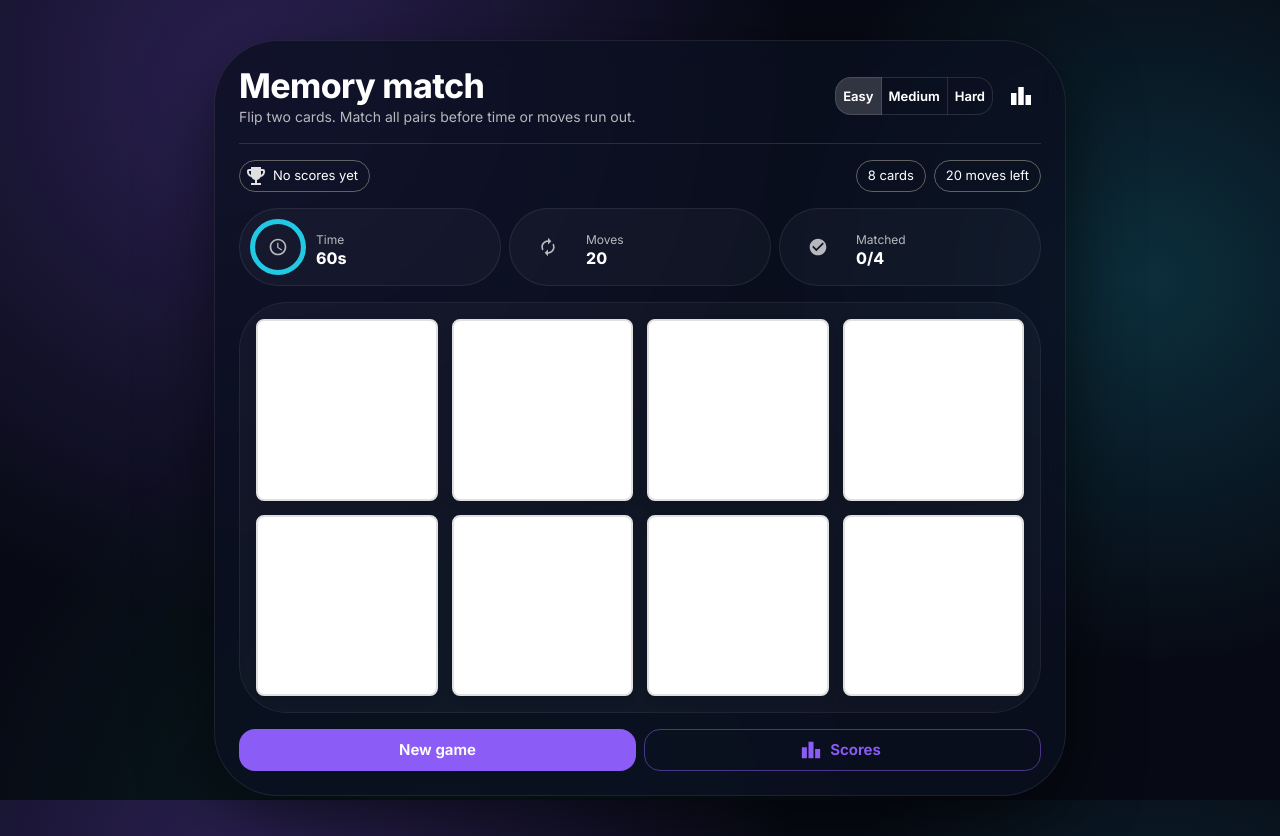
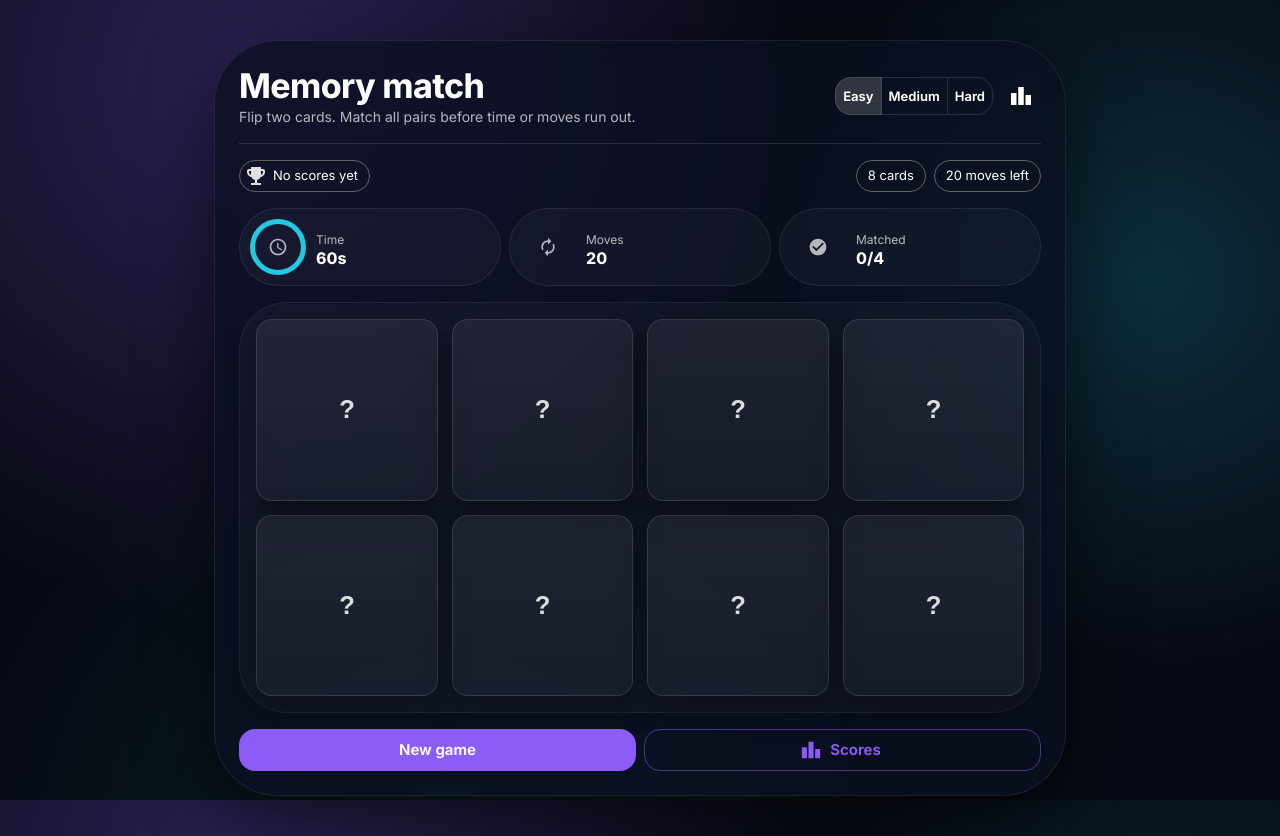
Before and after one commit to binesh-b0/memory-game, a React (Vite) app: page / in a window 1280 px wide. Built offline with nearby package versions, Linux system fonts and the light colour scheme.

Commit message:
card ui improvements

```diff
--- a/src/components/Card.tsx
+++ b/src/components/Card.tsx
@@ -1,4 +1,5 @@
 import { motion } from 'framer-motion';
+import { alpha, styled, useTheme } from '@mui/material/styles';
 
 type CardProps = {
   value: number;
@@ -7,85 +8,86 @@ type CardProps = {
   onClick: () => void;
 };
 
-export default function Card({ value, isFlipped, isMatched, onClick }: CardProps) {
-  return (
-    <motion.div
-      onClick={!isMatched ? onClick : undefined}
-      style={{
+const CardButton = styled(motion.button)(({ theme }) => ({
   width: '100%',
   height: '100%',
-        perspective: '1000px',
-        cursor: isMatched ? 'default' : 'pointer'
-      }}
-      animate={{
-        rotateY: isFlipped ? 180 : 0,
-        scale: isMatched ? 0.95 : 1
+  padding: 0,
+  border: 0,
+  background: 'transparent',
+  cursor: 'pointer',
+  display: 'block',
+  perspective: 1000,
+  WebkitTapHighlightColor: 'transparent',
+  borderRadius: theme.shape.borderRadius,
+  '&:disabled': {
+    cursor: 'default',
+  },
+  '&:focus-visible': {
+    outline: `3px solid ${alpha(theme.palette.primary.main, 0.6)}`,
+    outlineOffset: 2,
+  },
+}));
 
-      }}
-      transition={{ duration: 0.6 }}
-    >
-      {/* Card Container */}
-      <motion.div
-        style={{
+const CardInner = styled(motion.div)(({ theme }) => ({
   position: 'relative',
   width: '100%',
   height: '100%',
-          minWidth: '80px',
   transformStyle: 'preserve-3d',
-        }}
+  borderRadius: theme.shape.borderRadius,
+}));
+
+const Face = styled('div')(({ theme }) => ({
+  position: 'absolute',
+  inset: 0,
+  backfaceVisibility: 'hidden',
+  display: 'grid',
+  placeItems: 'center',
+  borderRadius: theme.shape.borderRadius,
+  border: `1px solid ${alpha(theme.palette.common.white, 0.12)}`,
+  boxShadow: `0 12px 30px ${alpha('#000', 0.35)}`,
+  userSelect: 'none',
+}));
+
+export default function Card({ value, isFlipped, isMatched, onClick }: CardProps) {
+  const theme = useTheme();
+  const faces = ['🧠', '⚡', '🌙', '🔥', '🎧', '🧩', '🍀', '🚀'];
+  const face = faces[value - 1] ?? '⭐';
+
+  const backGradient = isMatched
+    ? `linear-gradient(135deg, ${alpha(theme.palette.success.main, 0.95)}, ${alpha(theme.palette.success.dark, 0.9)})`
+    : `linear-gradient(135deg, ${alpha(theme.palette.primary.main, 0.95)}, ${alpha(theme.palette.secondary.main, 0.9)})`;
+
+  const frontBg = `linear-gradient(180deg, ${alpha(theme.palette.common.white, 0.06)}, ${alpha(theme.palette.common.white, 0.03)})`;
+
+  return (
+    <CardButton
+      type="button"
+      onClick={!isMatched ? onClick : undefined}
+      disabled={isMatched}
+      whileHover={!isMatched ? { y: -2 } : undefined}
+      whileTap={!isMatched ? { scale: 0.98 } : undefined}
+      aria-label={isFlipped ? `Card ${face}` : 'Hidden card'}
     >
-        {/* Front Face - Question Mark */}
-        <motion.div
+      <CardInner
+        animate={{ rotateY: isFlipped ? 180 : 0 }}
+        transition={{ type: 'spring', stiffness: 520, damping: 38 }}
+      >
+        <Face style={{ background: frontBg }}>
+          <span
             style={{
-            position: 'absolute',
-            width: '100%',
-            height: '100%',
-            backfaceVisibility: 'hidden',
-            display: 'flex',
-            justifyContent: 'center',
-            alignItems: 'center',
-            backgroundColor: '#ffffff',
-            borderRadius: '8px',
-            border: '2px solid #e0e0e0',
-            fontSize: '2rem',
-            fontWeight: 'bold',
-            boxShadow: '0 4px 8px rgba(0,0,0,0.1)'
-          }}
-          animate={{
-             rotateY: isFlipped ? 180 : 0,
-             scaleX: isFlipped ? -1 : 1  // Fix mirror effect
-
+              fontSize: '1.6rem',
+              fontWeight: 800,
+              letterSpacing: -0.6,
+              color: alpha(theme.palette.common.white, 0.85),
             }}
           >
             ?
-        </motion.div>
-
-        {/* Back Face - Card Value */}
-        <motion.div
-          style={{
-            position: 'absolute',
-            width: '100%',
-            height: '100%',
-            backfaceVisibility: 'hidden',
-            display: 'flex',
-            justifyContent: 'center',
-            alignItems: 'center',
-            backgroundColor: isMatched ? '#4CAF50' : '#2196F3',
-            borderRadius: '8px',
-            color: 'white',
-            fontSize: '2rem',
-            fontWeight: 'bold',
-            transform: 'rotateY(180deg)',
-            boxShadow: '0 4px 8px rgba(0,0,0,0.1)'
-          }}
-          animate={{
-            rotateY: isFlipped ? 0 : 180,
-            scaleX: isFlipped ? -1 : 1  // Fix mirror effect
-          }}
-        >
-          {value}
-        </motion.div>
-      </motion.div>
-    </motion.div>
+          </span>
+        </Face>
+        <Face style={{ transform: 'rotateY(180deg)', background: backGradient }}>
+          <span style={{ fontSize: '2.1rem', lineHeight: 1 }}>{face}</span>
+        </Face>
+      </CardInner>
+    </CardButton>
   );
 }
```
Lines whose indentation alone changed are shown as unchanged.
